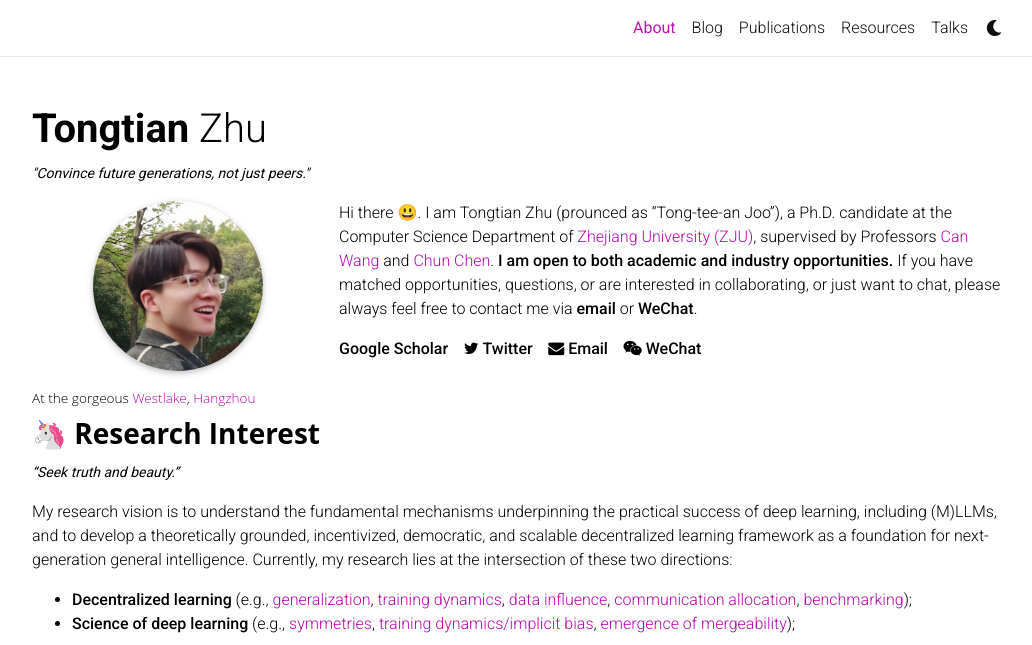
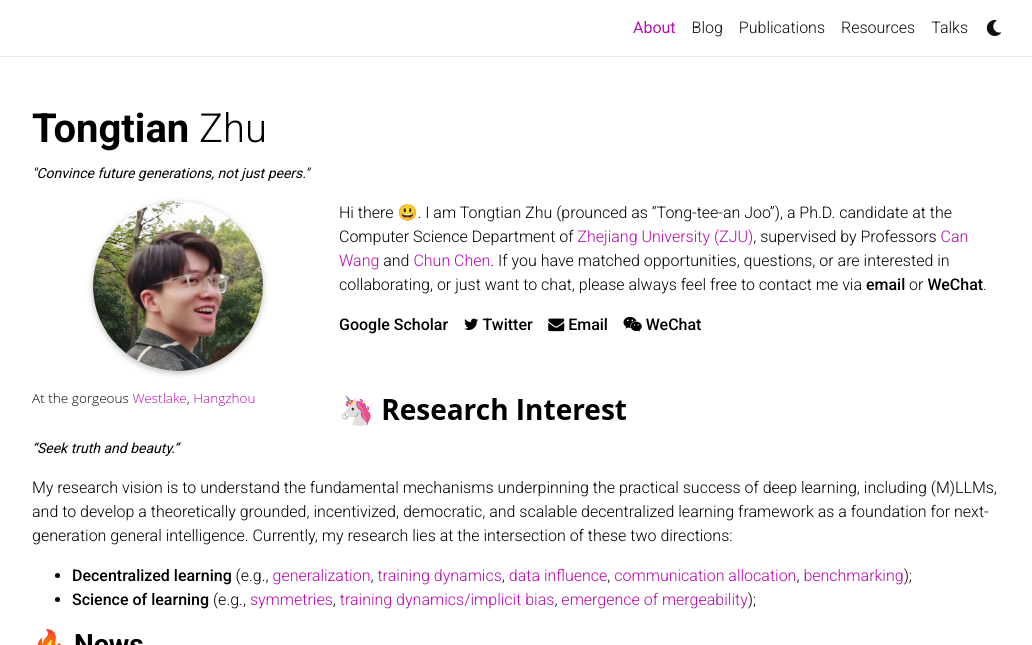
Before and after one commit to Raiden-Zhu/Raiden-Zhu.github.io, a Jekyll site: the page built from _pages/about.md, in a window 1280 px wide and 900 px high, cut to the strip 0-645 px from the top of the window. Shown: the whole strip, without its empty margins (123-1155 px from the left). Built offline with Jekyll 4.4.1, drawn with Linux system fonts in a browser that asks for light colours; full-size pictures stand in for the smaller copies a plugin makes; comment, search, counter and statistics services are not loaded; a style sheet for code colours, icons or effects is not loaded.

Commit message:
Update about.md

```diff
--- a/_pages/about.md
+++ b/_pages/about.md
@@ -22,7 +22,7 @@ social: true  # includes social icons at the bottom of the page
 
 Hi there 😃. I am Tongtian Zhu (prounced as "Tong-tee-an Joo"), a Ph.D. candidate at the Computer Science Department of [Zhejiang University (ZJU)](https://www.zju.edu.cn/english/), supervised by Professors [Can Wang](https://person.zju.edu.cn/en/wangcan) and [Chun Chen](https://person.zju.edu.cn/en/0082004). <!-- I earned my B.S. degree in Mathematical Science from CUMTB, as well as my B.Econ. degree in Economics (double degree) from [<span style="font-weight: bold; color: #B509AC;">Peking University</span>](https://english.pku.edu.cn/) (PKU) in 2021. -->
 <!-- Previously, I held a research internship at [JD Explore Academy (JDE)](https://jdcorporateblog.com/jd-unveils-four-new-enterprise-level-products/jd-explore-academy/), working on the generalization theory of decentralized learning,  mentored by Doctor [Fengxiang He](https://fengxianghe.github.io/) and Professor [Dacheng Tao](https://www.sydney.edu.au/engineering/about/our-people/academic-staff/dacheng-tao.html).-->
-**I am open to both academic and industry opportunities.** If you have matched opportunities, questions, or are interested in collaborating, or just want to chat, please always feel free to contact me via [**email**](mailto:raiden@zju.edu.cn) or [**WeChat**](https://raw.githubusercontent.com/Raiden-Zhu/Raiden-Zhu.github.io/master/assets/img/WeChat_QR_code.jpg).  <!-- For regular updates and insights, feel free to follow my [**Twitter**](https://twitter.com/Raiden13238619) as well. -->
+<!-- **I am open to both academic and industry opportunities.** --> If you have matched opportunities, questions, or are interested in collaborating, or just want to chat, please always feel free to contact me via [**email**](mailto:raiden@zju.edu.cn) or [**WeChat**](https://raw.githubusercontent.com/Raiden-Zhu/Raiden-Zhu.github.io/master/assets/img/WeChat_QR_code.jpg).  <!-- For regular updates and insights, feel free to follow my [**Twitter**](https://twitter.com/Raiden13238619) as well. -->
 
 <i class="ai ai-google-scholar"></i> [**Google Scholar**](https://scholar.google.com/citations?user=QvBDUsIAAAAJ&hl=en) &nbsp;&nbsp; <!-- <i class="fas fa-book"></i>  [**Semantic Scholar**](https://www.semanticscholar.org/author/Tongtian-Zhu/2173757802) &nbsp;&nbsp;--> <i class="fa fa-twitter"></i> [**Twitter**](https://x.com/Tongtian_Zhu) &nbsp;&nbsp; <i class="fa fa-envelope"></i> [**Email**](mailto:raiden@zju.edu.cn) &nbsp;&nbsp; <i class="fa fa-weixin"></i> [**WeChat**](https://raw.githubusercontent.com/Raiden-Zhu/Raiden-Zhu.github.io/master/assets/img/WeChat_QR_code.jpg) &nbsp;&nbsp;<!--  <i class="fa fa-github"></i> <!--[**GitHub**](https://github.com/Raiden-Zhu) -->
 
@@ -38,7 +38,7 @@ My research vision is to understand the fundamental mechanisms underpinning the
 Currently, my research lies at the intersection of these two directions:
 
 - **Decentralized learning** (e.g., [generalization](https://arxiv.org/abs/2206.12680), [training dynamics](https://arxiv.org/abs/2306.02913), [data influence](https://openreview.net/forum?id=2TIYkqieKw), [communication allocation](https://openreview.net/forum?id=lWGMbJRCtQ), [benchmarking](https://openreview.net/forum?id=hDfD4HcDo0));
-- **Science of deep learning** (e.g., [symmetries](https://arxiv.org/abs/2406.09189), [training dynamics/implicit bias](https://arxiv.org/abs/2306.02913), [emergence of mergeability](https://openreview.net/forum?id=lWGMbJRCtQ));
+- **Science of learning** (e.g., [symmetries](https://arxiv.org/abs/2406.09189), [training dynamics/implicit bias](https://arxiv.org/abs/2306.02913), [emergence of mergeability](https://openreview.net/forum?id=lWGMbJRCtQ));
 
 <!-- Write your biography here. Tell the world about yourself. Link to your favorite [subreddit](http://reddit.com). You can put a picture in, too. The code is already in, just name your picture `prof_pic.jpg` and put it in the `img/` folder.
 
```
